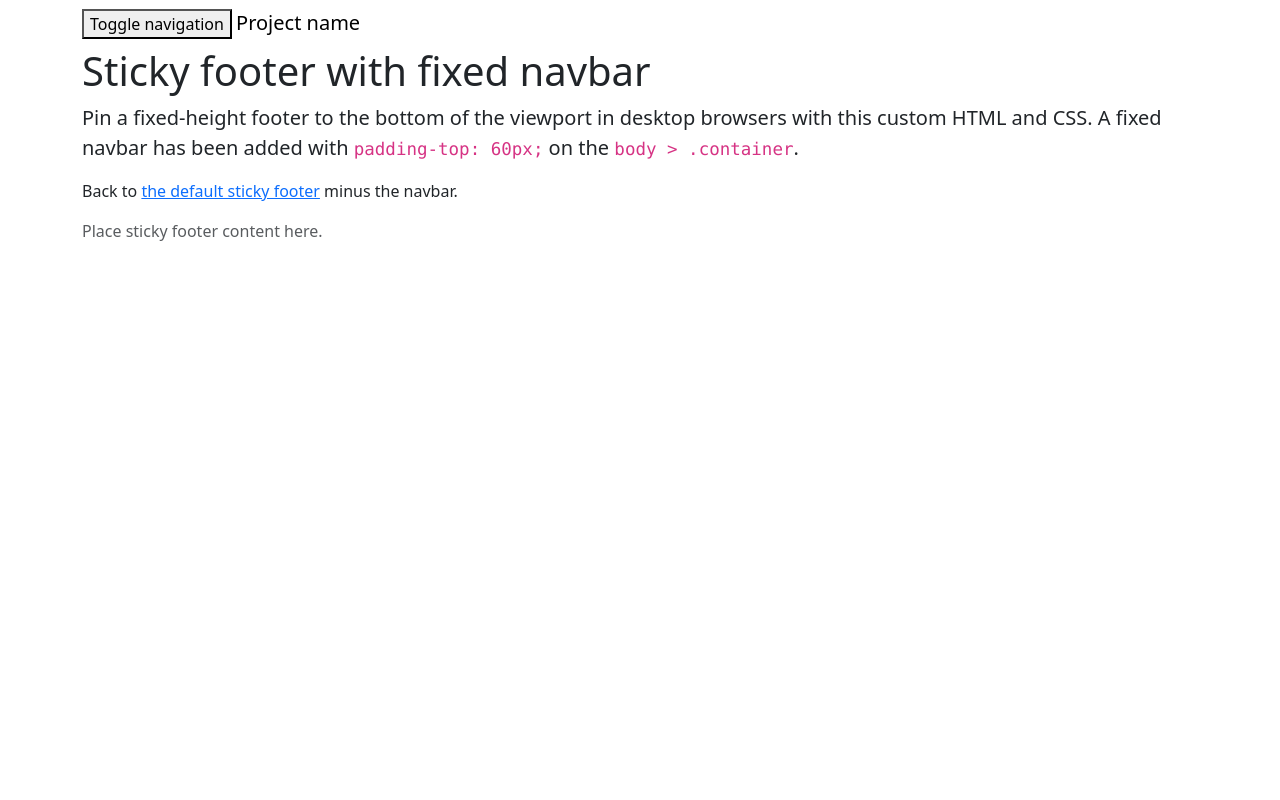
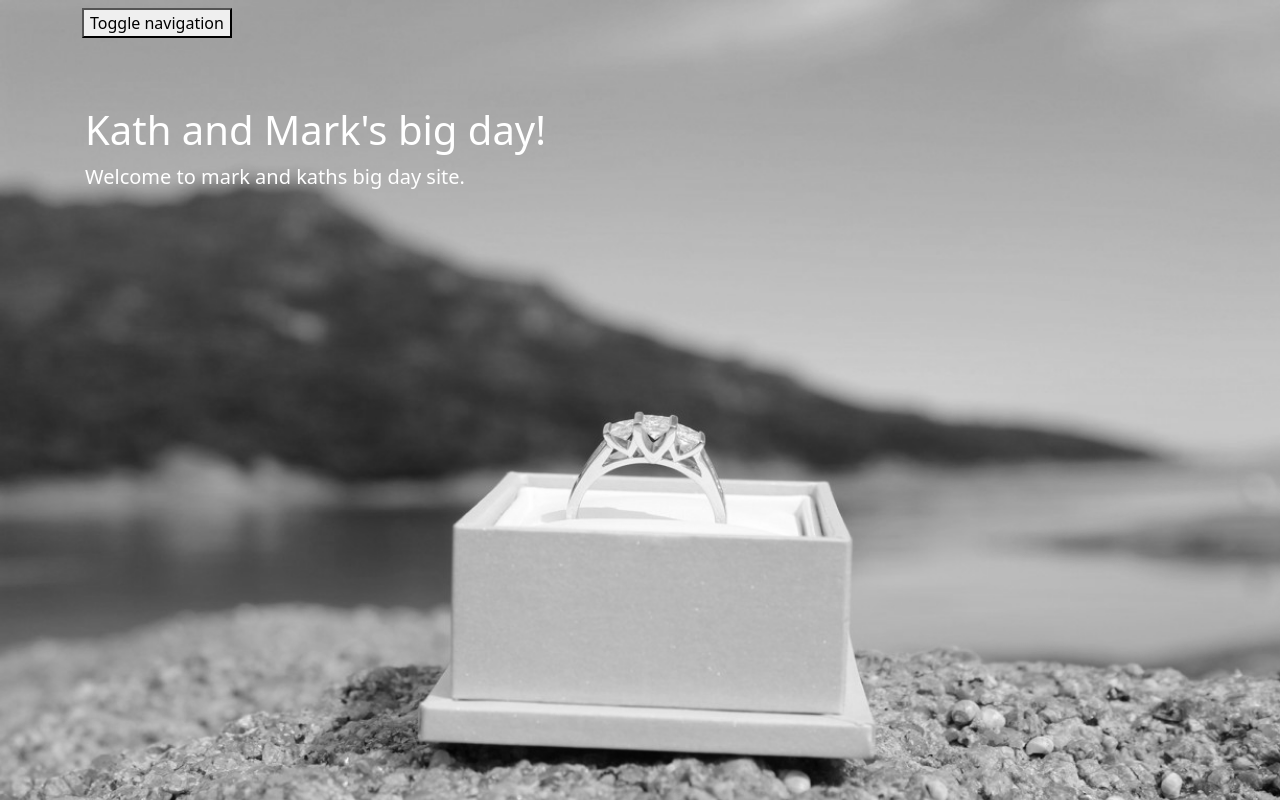
Before and after one commit to danpickford/WeddingSite, a PHP site: page / in a window 1280 px wide. Run offline with PHP 8.4, Linux system fonts and the light colour scheme; some libraries are stand-ins or nearby versions.

Commit message:
Main site image and positioning

```diff
--- a/css/main.css
+++ b/css/main.css
@@ -3,10 +3,15 @@
 html {
   position: relative;
   min-height: 100%;
+  height:100%;
 }
 body {
   /* Margin bottom by footer height */
   margin-bottom: 60px;
+  background-image: url('../img/main_1.png');
+  background-repeat:no-repeat;
+  background-size:cover;
+
 }
 #footer {
   position: absolute;
@@ -24,6 +29,7 @@ body {
 
 body > .container {
   padding: 60px 15px 0;
+
 }
 .container .text-muted {
   margin: 20px 0;
@@ -37,3 +43,7 @@ body > .container {
 code {
   font-size: 80%;
 }
+.main-content {
+
+
+}
--- a/index.html
+++ b/index.html
@@ -10,7 +10,7 @@
     <!-- Bootstrap core CSS -->
     <link href="node_modules/twitter-bootstrap/docs/assets/css/bootstrap.min.css" rel="stylesheet" />
     <!-- Custom styles for this template -->
-    <link href="css/mark.css" rel="stylesheet" />
+    <link href="css/main.css" rel="stylesheet" />
 
     <!-- HTML5 shim and Respond.js IE8 support of HTML5 elements and media queries -->
     <!--[if lt IE 9]>
@@ -29,7 +29,7 @@
                     <span class="icon-bar"></span>
                     <span class="icon-bar"></span>
                 </button>
-                <a class="navbar-brand" href="#">Project name</a>
+                <!--<a class="navbar-brand" href="#"></a>-->
             </div>
             <div class="collapse navbar-collapse">
                 <ul class="nav navbar-nav">
@@ -57,17 +57,17 @@
     <!-- Begin page content -->
     <div class="container">
         <div class="page-header">
-            <h1>Sticky footer with fixed navbar</h1>
+            <h1 style="color:white;">Kath and Mark's big day!</h1>
         </div>
-        <p class="lead">Pin a fixed-height footer to the bottom of the viewport in desktop browsers with this custom HTML and CSS. A fixed navbar has been added with <code>padding-top: 60px;</code> on the <code>body > .container</code>.</p>
-        <p>Back to <a href="../sticky-footer">the default sticky footer</a> minus the navbar.</p>
+        <p style="color:white;" class="lead">Welcome to mark and kaths big day site.</p>
+
     </div>
 
-    <div id="footer">
+    <!--<div id="footer">
         <div class="container">
-            <p class="text-muted">Place sticky footer content here.</p>
+            <p class="text-muted"></p>
         </div>
-    </div>
+    </div>-->
 
 
     <!-- Bootstrap core JavaScript
```
Also changed, not shown: img/main_1.png (added).
